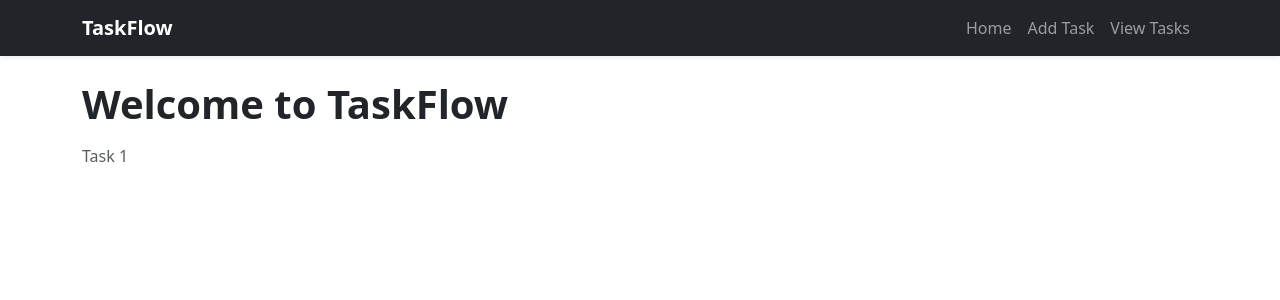
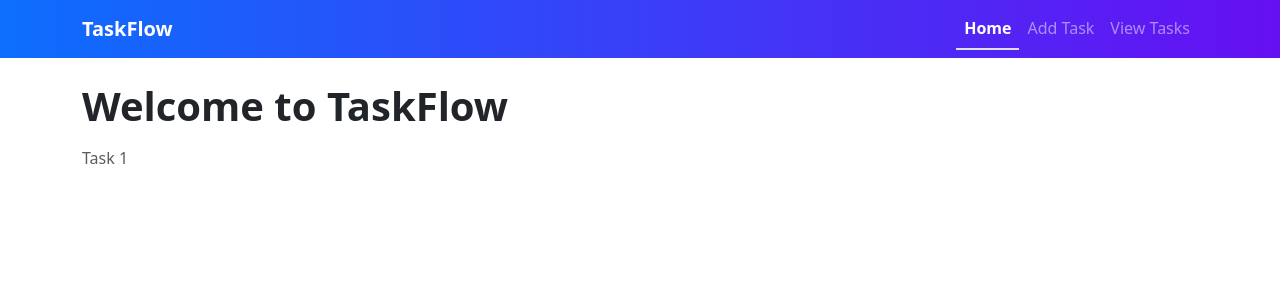
Before and after one commit to Waeijn/taskflow, a React (Create React App) app: page / in a window 1280 px wide. Shown: the top 300 px of the page. Built offline with nearby package versions, Linux system fonts and the light colour scheme.

Commit message:
Navbar adjustments

```diff
--- a/src/App.js
+++ b/src/App.js
@@ -1,4 +1,5 @@
 import React from 'react';
+import { BrowserRouter as Router, Routes, Route } from 'react-router-dom';
 import Navbar from './taskflow-components/Navbar';
 import Home from './taskflow-components/Home';
 import AddTaskView from './taskflow-components/AddTaskView';
@@ -7,12 +8,15 @@ import './App.css';
 
 export default function App() {
   return (
-    <div>
+    <Router>
       <Navbar />
       <div className="container mt-4">
-        <Home />
-        {/* Task 2 */}
+        <Routes>
+          <Route path="/" element={<Home />} />
+          <Route path="/add" element={<AddTaskView />} />
+          <Route path="/tasks" element={<ViewTaskList />} />
+        </Routes>
       </div>
-    </div>
+    </Router>
   );
 }
--- a/src/taskflow-components/Navbar.js
+++ b/src/taskflow-components/Navbar.js
@@ -1,26 +1,24 @@
 import React from 'react';
+import { Link, useLocation } from 'react-router-dom';
 
 export default function Navbar() {
+  const location = useLocation();
+
+  const activeClass = (path) =>
+    location.pathname === path ? 'nav-link text-white fw-bold border-bottom border-2' : 'nav-link text-white-50';
+
   return (
-    <nav className="navbar navbar-expand-lg navbar-dark bg-dark shadow-sm">
+    <nav className="navbar navbar-expand-lg" style={{ background: 'linear-gradient(90deg,#0d6efd,#6610f2)' }}>
       <div className="container">
-        <a className="navbar-brand fw-bold" href="/">TaskFlow</a>
-        <button
-          className="navbar-toggler"
-          type="button"
-          data-bs-toggle="collapse"
-          data-bs-target="#navmenu"
-          aria-controls="navmenu"
-          aria-expanded="false"
-          aria-label="Toggle navigation"
-        >
+        <Link className="navbar-brand fw-bold text-white" to="/"> TaskFlow</Link>
+        <button className="navbar-toggler bg-light border-0" type="button" data-bs-toggle="collapse" data-bs-target="#navmenu" aria-controls="navmenu" aria-expanded="false" aria-label="Toggle navigation">
           <span className="navbar-toggler-icon"></span>
         </button>
         <div className="collapse navbar-collapse" id="navmenu">
           <ul className="navbar-nav ms-auto">
-            <li className="nav-item"><a className="nav-link" href="/">Home</a></li>
-            <li className="nav-item"><a className="nav-link" href="/add">Add Task</a></li>
-            <li className="nav-item"><a className="nav-link" href="/tasks">View Tasks</a></li>
+            <li className="nav-item"><Link className={activeClass('/')} to="/">Home</Link></li>
+            <li className="nav-item"><Link className={activeClass('/add')} to="/add">Add Task</Link></li>
+            <li className="nav-item"><Link className={activeClass('/tasks')} to="/tasks">View Tasks</Link></li>
           </ul>
         </div>
       </div>
```
